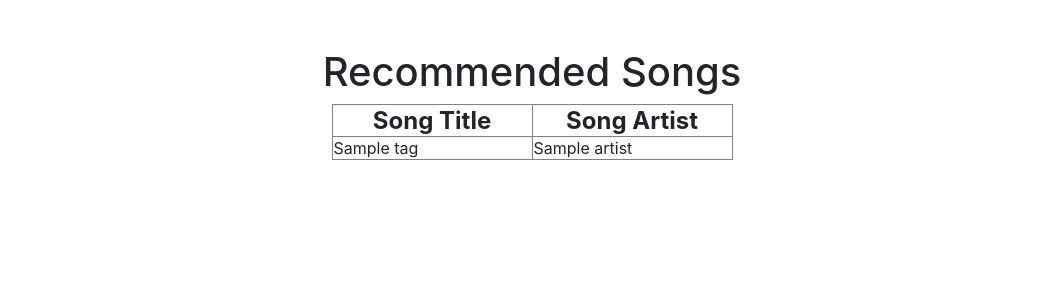
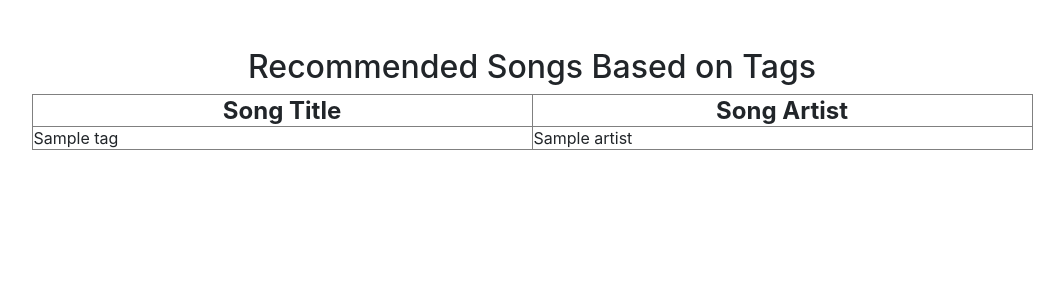
Before and after one commit to cathyeon/project, a Flask app: template templates/recommend.html in a window 1280 px wide. Shown: the part 78-378 px from the top of the page, without its empty margins (108-1172 px from the left). Run offline with Flask 2, Linux system fonts and the light colour scheme; the template is opened without the code that fills it: most values are stand-ins (such as "Sample title", 1, 10 or a date in 2020); some libraries are stand-ins or nearby versions.

Commit message:
Update recommend.html

```diff
--- a/templates/recommend.html
+++ b/templates/recommend.html
@@ -6,25 +6,26 @@
 {% endblock %}
 
 {% block main %}
-    <body>
-        <h1 align = "center"> Recommended Songs </h1>
+<body>
+    <h2 align = "center"> Recommended Songs Based on Tags </h2>
+    <!Table with the recommended songs>
     <table id = "browse" align= "center" border="1">
         <thead>
             <tr align="center">
-                <th  width="200">
+                <th  width="500">
                     <font  size="5"> Song Title </font>
                 </th>
-                <th width="200">
+                <th width="500">
                     <font size="5">Song Artist </font>
                 </th>
+            </tr
+            <tr>
+            {% for tags in tags %}
+                <td> {{tags["title"]}} </td>
+                <td>  {{tags["artist"]}}</td>
             </tr>
-            <tr>
-                <td> {{tags["title"]}} </td>
-                <td> {{tags["artist"]}} </td>
-            </tr>
-        </thead>
-
-
+            {% endfor %}
+    </table>
 
 </body>
 {% endblock %}
```
